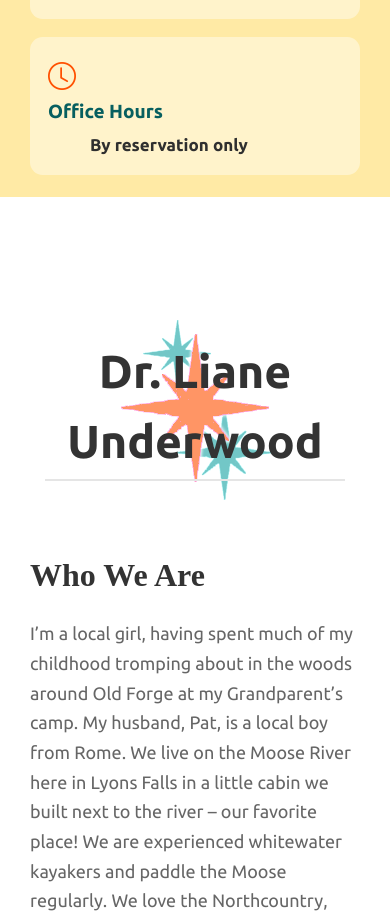
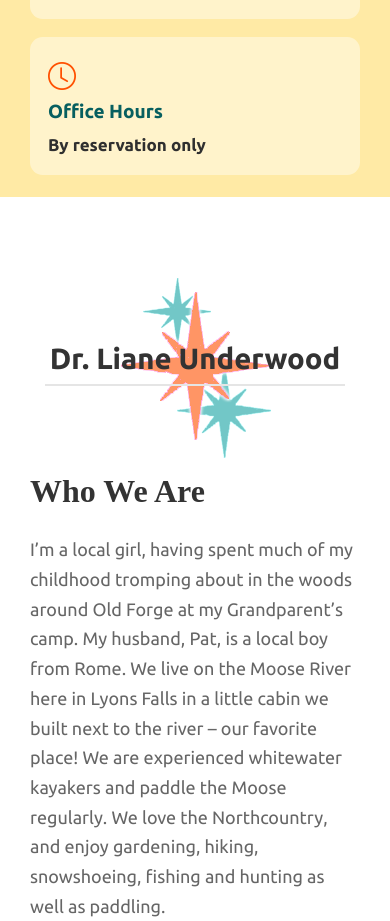
Before and after one commit to chrismuha/littlefriendsvet, a Vue app: page / in a window 390 px wide. Shown: the part 9123-10044 px from the top of the page. Built offline with nearby package versions, Linux system fonts and the light colour scheme; a web font is replaced by a local one.

Commit message:
Fix mobile office hours and doctor heading (#6)

```diff
--- a/src/components/home/Information.vue
+++ b/src/components/home/Information.vue
@@ -103,6 +103,9 @@ section {
     .details {
         margin: 0;
     }
+    .office-hours .details {
+        margin-left: 0;
+    }
     .row {
         grid-template-columns: 1fr;
     }
--- a/src/components/home/WhoWeAre.vue
+++ b/src/components/home/WhoWeAre.vue
@@ -42,6 +42,8 @@ section {
 }
 .header-v2 h1 {
     border-bottom: 2px solid #e5e5e5;
+    font-size: clamp(1.75rem, 7.5vw, 4rem);
+    white-space: nowrap;
 }
 .row {
     gap: 40px;
```
